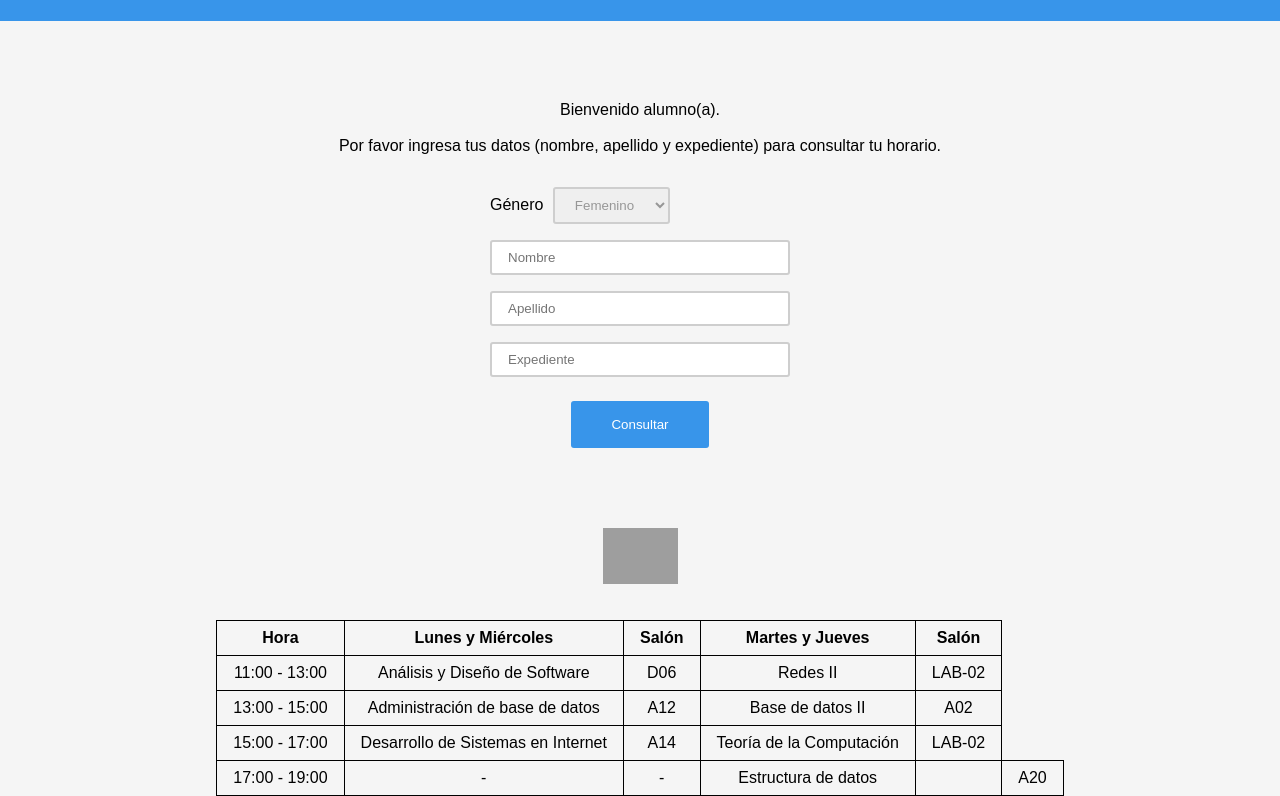
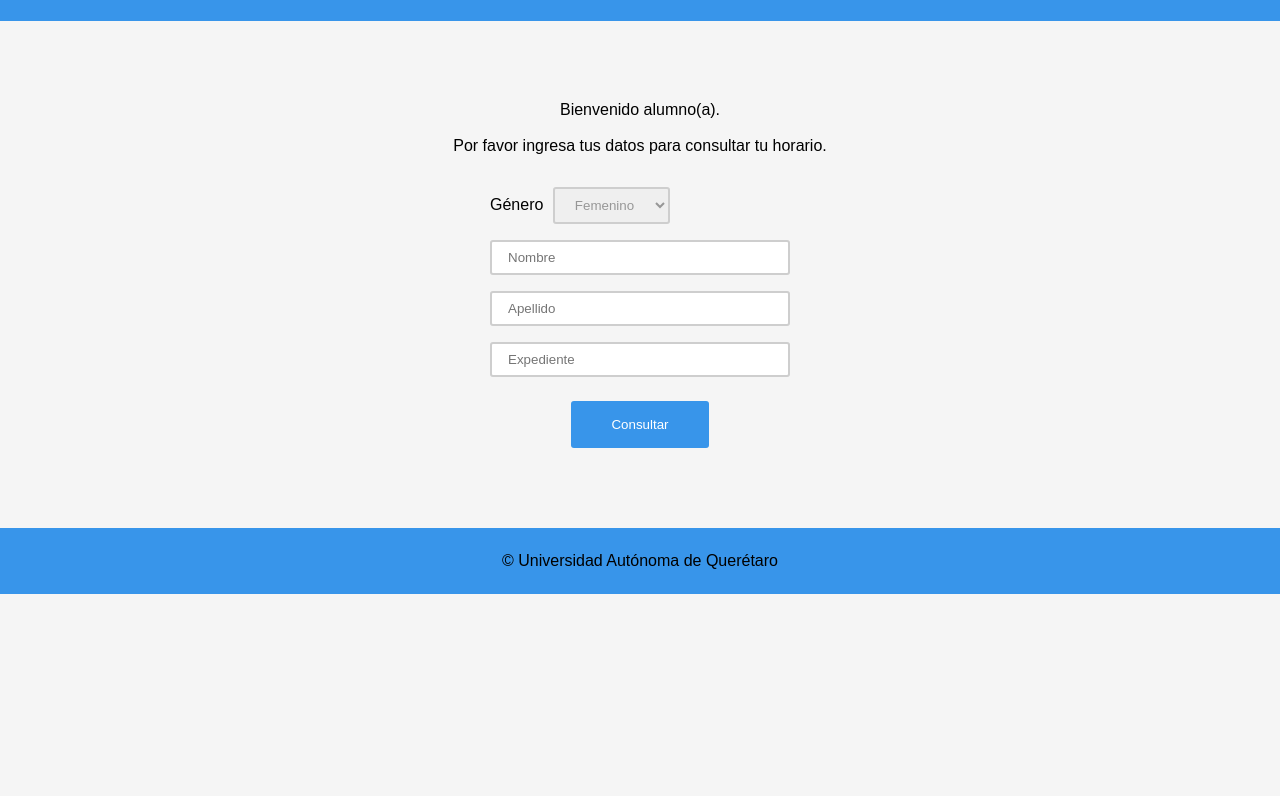
Before and after one commit to albbeltran/Desarrollo-Sistemas-Internet, a plain HTML site: page Interfaz-Horarios/index.html in a window 1280 px wide. Shown: the part 64-860 px from the top of the page. After the commit the page ends 800 px from the top, so only its background shows below. Drawn offline with Linux system fonts and the light colour scheme; grey boxes are pictures that could not be loaded.

Commit message:
minor fixes - html

```diff
--- a/Interfaz-Horarios/index.html
+++ b/Interfaz-Horarios/index.html
@@ -21,14 +21,14 @@
             <p class="paragraph">
                 Bienvenido alumno(a).
                 <br><br>
-                Por favor ingresa tus datos (nombre, apellido y expediente) para consultar tu horario.
+                Por favor ingresa tus datos para consultar tu horario.
             </p>
         </div>
     </section>
 
     <section class="form">
         <div class="container">
-            <form action="">
+            <form action="" id="form">
                 <div class="container__select">
                     <label for="genero">Género</label>
                     <select name="genero" id="genero">
@@ -46,7 +46,7 @@
         </div>
     </section>
 
-    <section class="table">
+    <section class="table" id="table">
         <div class="container">
             <div class="picture">
                 <img src="https://cdn.onlinewebfonts.com/svg/img_511291.png" alt="Foto del alumno">
@@ -95,6 +95,10 @@
             </table>
         </div>
     </section>
+
+    <footer>
+        <p class="paragraph">© Universidad Autónoma de Querétaro</p>
+    </footer>
 </body>
 
 </html>
--- a/Interfaz-Horarios/style.css
+++ b/Interfaz-Horarios/style.css
@@ -86,6 +86,7 @@ section.form form .boton:hover{
 
 section.table {
     margin-top: 5em;
+    display: none;
 }
 
 section.table .picture {
@@ -111,3 +112,12 @@ section.table table th{
     text-align: center;
     border: 0.10px solid black;
 }
+
+footer {
+    /* position: absolute; */
+    width: 100%;
+    margin-top: 5rem;
+    padding: 1.5rem 0;
+    background-color: #3895ea;
+    bottom: 0;
+}
```
